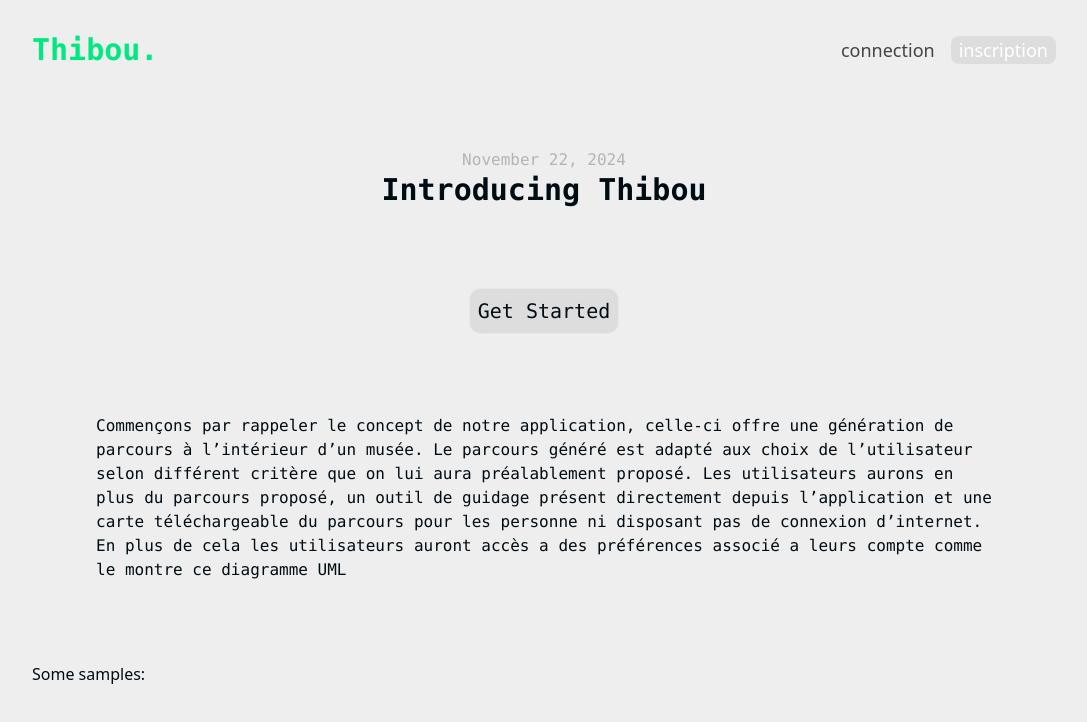
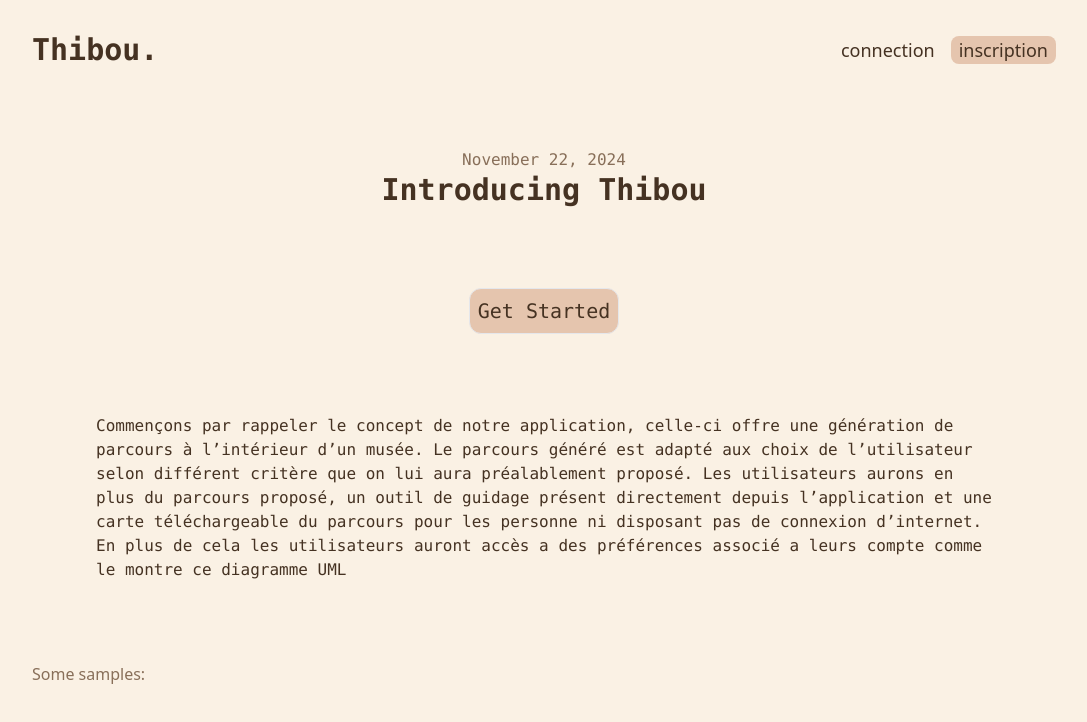
Before and after one commit to balded1ams/Thibou, a React (Vite) app: page / in a window 1280 px wide. Shown: the top 722 px of the page, without its empty margins (96-1183 px from the left). Built offline with nearby package versions, Linux system fonts and the light colour scheme.

Commit message:
added Theme hook logic

```diff
--- a/src/App.tsx
+++ b/src/App.tsx
@@ -3,14 +3,17 @@ import Start from  "./components/getStarted.tsx"
 import Title from "./components/title.tsx"
 import Intro from "./components/introduction.tsx";
 import Samples from "./components/samples.tsx";
+import {useThemeContext} from "./hooks/useTheme.ts";
+
 
 function App() {
+    const { systemTheme } = useThemeContext();
     return (
         <div
             className='h-screen w-full overflow-y-auto'
             style={{
-                backgroundColor: "#EEEEEE",
-                color: "#000C13",
+                backgroundColor: systemTheme.background.primary,
+                color: systemTheme.text.primary,
             }}
         >
             <main
--- a/src/components/getStarted.tsx
+++ b/src/components/getStarted.tsx
@@ -1,7 +1,15 @@
+import {useThemeContext} from "../hooks/useTheme.ts";
+
 const Start = () => {
+    const { systemTheme } = useThemeContext();
+
     return (
         <div className="flex items-center justify-center py-8 ">
-            <button className="border rounded-xl bg-[#dddddd] p-2 font-mono text-xl"
+            <button className="border rounded-xl p-2 font-mono text-xl"
+                    style={{
+                        color: systemTheme.text.primary,
+                        backgroundColor: systemTheme.background.secondary,
+                    }}
             >
                 Get Started
             </button>
--- a/src/components/header.tsx
+++ b/src/components/header.tsx
@@ -20,11 +20,14 @@ const Header = () => {
             </div>
             <div className='flex gap-4'>
                 <h1 className={'hover:underline text-lg'}
-                style={{color : "#444444"}}>
+                style={{color: systemTheme.text.primary}}>
                     connection
                 </h1>
-                <h1 className={'hover:underline rounded-lg bg-[#dddddd] px-2 text-lg'}
-                style={{color : "white"}}>
+                <h1 className={'hover:underline rounded-lg px-2 text-lg'}
+                style={{
+                    color : systemTheme.text.primary,
+                    backgroundColor: systemTheme.background.secondary,
+                }}>
                     inscription
                 </h1>
             </div>
--- a/src/components/introduction.tsx
+++ b/src/components/introduction.tsx
@@ -1,8 +1,14 @@
+import {useThemeContext} from "../hooks/useTheme.ts";
 
 const Intro = () => {
+    const { systemTheme } = useThemeContext();
+
     return (
         <div className="flex items-center flex-col py-8 ">
-            <p className={'font-mono px-16'}>
+            <p className={'font-mono px-16'}
+               style={{
+                   color: systemTheme.text.primary,
+               }}>
                 Commençons par rappeler le concept de notre application, celle-ci offre une génération de parcours à l’intérieur d’un musée. Le parcours généré est adapté aux choix de l’utilisateur selon différent critère que on lui aura préalablement proposé.
 
                 Les utilisateurs aurons en plus du parcours proposé, un outil de guidage présent directement depuis l’application et une carte téléchargeable du parcours pour les personne ni disposant pas de connexion d’internet.
--- a/src/components/samples.tsx
+++ b/src/components/samples.tsx
@@ -1,6 +1,13 @@
+import {useThemeContext} from "../hooks/useTheme.ts";
+
 const Samples = () => {
+    const { systemTheme } = useThemeContext();
+
     return (
-        <div className="flex items-center py-8 ">
+        <div className="flex items-center py-8 "
+        style={{
+            color: systemTheme.text.secondary,
+        }}>
             <h1>Some samples: </h1>
         </div>
     );
--- a/src/components/title.tsx
+++ b/src/components/title.tsx
@@ -1,12 +1,15 @@
+import {useThemeContext} from "../hooks/useTheme.ts";
+
 const Start = () => {
+    const {systemTheme} = useThemeContext();
     return (
         <div className="flex items-center flex-col py-8 ">
             <p className={'font-mono'}
-            style={{color : "#B4B4B4"}}>
+            style={{color: systemTheme.text.secondary,}}>
                 November 22, 2024
             </p>
             <h1 className={`font-mono text-2xl font-bold lg:text-3xl`}
-            >
+                style={{color: systemTheme.text.title,}}>
                 Introducing Thibou
             </h1>
         </div>
--- a/src/hooks/useTheme.ts
+++ b/src/hooks/useTheme.ts
@@ -10,8 +10,8 @@ export const useTheme = () => {
     const { getLocalStorageValue, setLocalStorageValue } = useLocalStorage();
 
     const [systemTheme, setSystemTheme] = useState<Theme>(() => {
-        const localTheme = getLocalStorageValue('theme');
-        return localTheme ? localTheme : theme.dark;
+        const localTheme = getLocalStorageValue('theme'); //TODO: fix cette ligne qui load des courleur inconnue paper?
+        return theme.light;
     });
 
     const setTheme = useCallback(
--- a/src/utils/index.ts
+++ b/src/utils/index.ts
@@ -2,13 +2,13 @@ export const theme = {
     light: {
         name: 'light',
         background: {
-            primary: '#EEEEEE',
-            secondary: '#DDDDDD',
+            primary: '#FAF1E4',
+            secondary: '#E5C5AE',
         },
         text: {
-            primary: '#B4B4B4',
-            secondary: '#444444',
-            title: '#444444',
+            primary: '#453222',
+            secondary: '#886f59',
+            title: '#453222',
         },
     },
     dark: {
```
Also changed, not shown: 1 other file (tests, documents, lock files or other folders).
